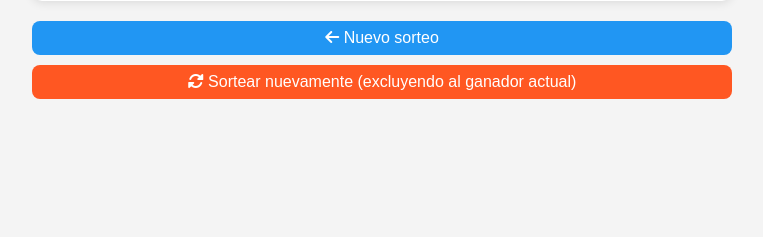
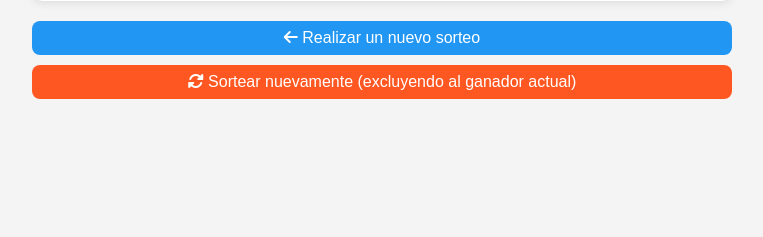
Before and after one commit to dperezq2/web_sorteo_convivio_pb_2024, a Flask app: template templates/result.html in a window 1280 px wide. Shown: the part 428-665 px from the top of the page, without its empty margins (258-1021 px from the left). Run offline with Flask 3, Linux system fonts and the light colour scheme; the template is opened without the code that fills it: most values are stand-ins (such as "Sample title", 1, 10 or a date in 2020); grey boxes marked "Sample" are stand-in pictures.

Commit message:
Cambios de diseño

```diff
--- a/app.py
+++ b/app.py
@@ -86,4 +86,4 @@ def result():
     return render_template('result.html', winner_name=winner_name, winner_photo=winner_photo, total_participants=total_participants)
 
 if __name__ == '__main__':
-    app.run(debug=True)
+    app.run(host='0.0.0.0', port=3000, debug=True)
--- a/templates/index.html
+++ b/templates/index.html
@@ -2,6 +2,7 @@
 <html lang="es">
 <head>
     <meta charset="UTF-8">
+    <meta name="viewport" content="width=device-width, initial-scale=1">
     <title>Sorteo de Participantes</title>
     <link rel="icon" href="{{ url_for('static', filename='img/favicon.ico') }}" type="image/png">
     <link rel="stylesheet" href="{{ url_for('static', filename='css/index.css') }}">
@@ -21,7 +22,7 @@
                 <div class="file-input-wrapper">
                     <input type="file" name="file" id="file-upload" accept=".csv,.xlsx,.xls" class="file-input">
                     <label for="file-upload" class="file-label">
-                        <span class="file-icon">📁</span>
+                        <span class="file-icon">📄</span>
                         <span class="file-text">Seleccionar archivo</span>
                     </label>
                     <p id="file-name" class="file-name">Ningún archivo seleccionado</p>
--- a/templates/loader.html
+++ b/templates/loader.html
@@ -2,6 +2,7 @@
 <html lang="es">
 <head>
     <meta charset="UTF-8">
+    <meta name="viewport" content="width=device-width, initial-scale=1">
     <title>Procesando el Sorteo</title>
     <link rel="stylesheet" href="{{ url_for('static', filename='css/loader.css') }}">
 </head>
--- a/templates/result.html
+++ b/templates/result.html
@@ -2,6 +2,7 @@
 <html lang="es">
 <head>
     <meta charset="UTF-8">
+    <meta name="viewport" content="width=device-width, initial-scale=1">
     <title>Resultado del Sorteo</title>
     <link rel="icon" href="{{ url_for('static', filename='img/favicon.ico') }}" type="image/png">
     <!-- FontAwesome para los íconos -->
@@ -41,7 +42,7 @@
         <!-- Contenedor para los botones -->
         <div class="button-container">
             <a href="{{ url_for('index') }}" class="btn-back">
-                <i class="fas fa-arrow-left"></i> Nuevo sorteo
+                <i class="fas fa-arrow-left"></i> Realizar un nuevo sorteo
             </a>
             <form action="{{ url_for('result') }}" method="POST" id="redraw-form">
                 <button type="submit" class="btn-sorteo" id="redraw-button">
```
Also changed, not shown: 1 other file.
